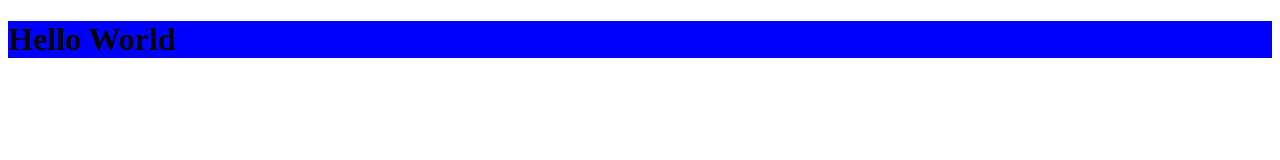
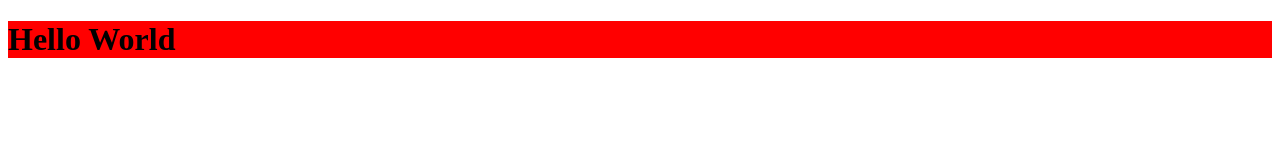
Before and after one commit to vickiejohnn/first, a plain HTML site: page index.html in a window 1280 px wide. Drawn offline with Linux system fonts and the light colour scheme.

Commit message:
I changed bg color to red

```diff
--- a/index.html
+++ b/index.html
@@ -7,6 +7,6 @@
         <title>Document</title>
     </head>
     <body>
-        <h1 style="background-color: blue;">Hello World</h1>
+        <h1 style="background-color: red;">Hello World</h1>
     </body>
 </html>
```
